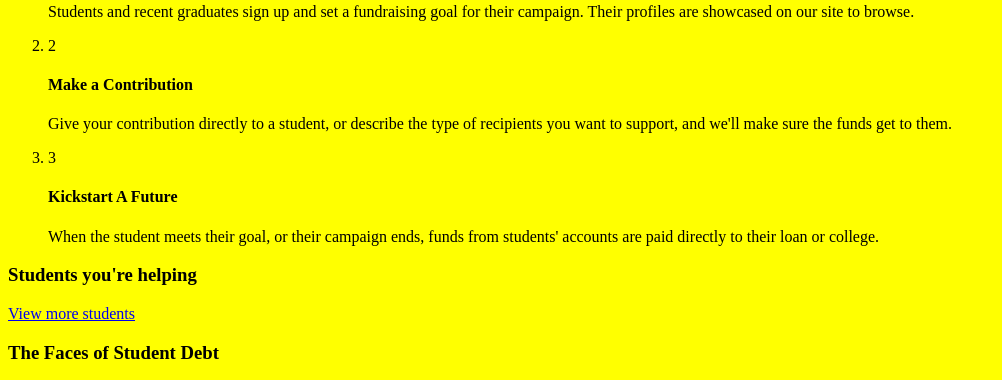
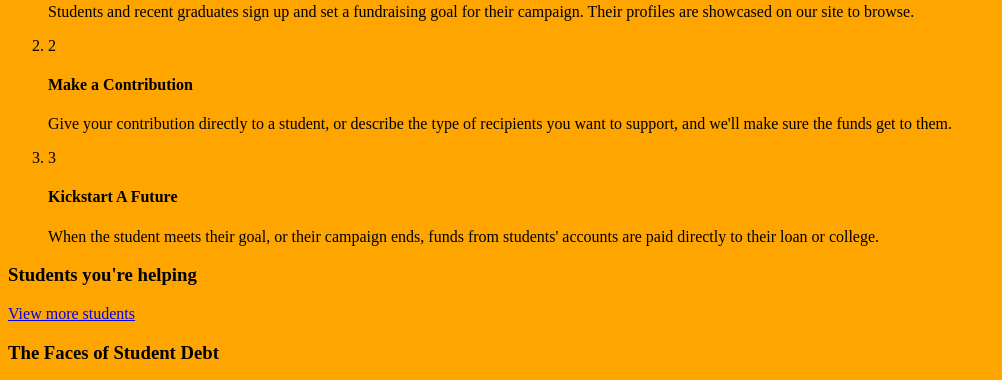
Before and after one commit to epicmiller/rebound-website, a Node project: template views/home.handlebars in a window 1280 px wide. Shown: the part 590-970 px from the top of the page, without its empty margins (0-1002 px from the left). Run offline with Node 20 templates, Linux system fonts and the light colour scheme; the template is opened without the code that fills it, so the values that code supplies are empty; style sheets or scripts are compiled from the project's sources; some libraries are stand-ins or nearby versions.

Commit message:
testing full autodeploy

```diff
--- a/scss/main.scss
+++ b/scss/main.scss
@@ -1,5 +1,5 @@
 body{
-  background-color: yellow;
+  background-color: orange;
 
 
   nav{
```
